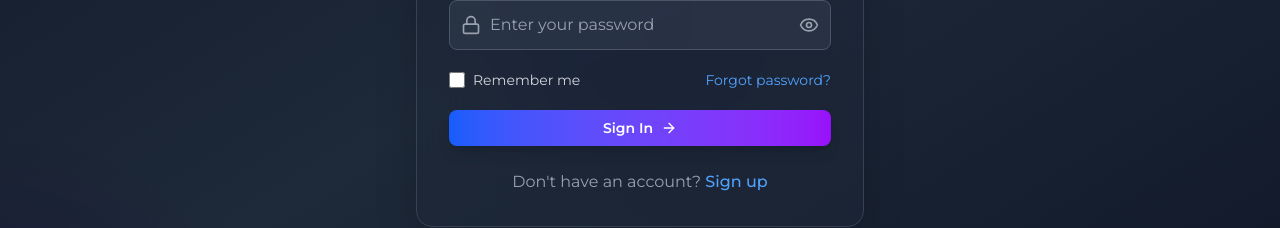
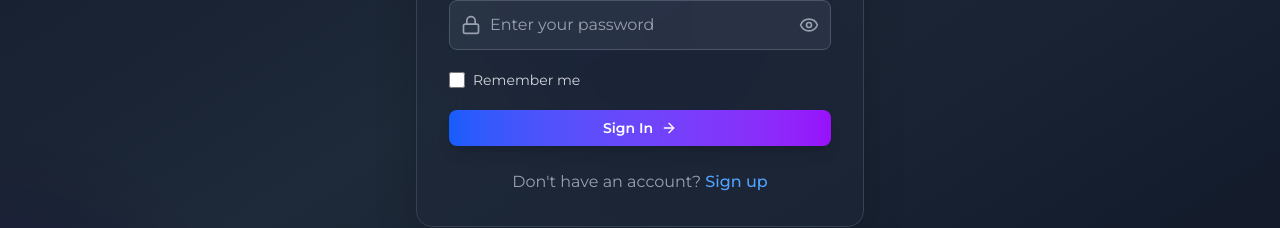
Before and after one commit to bismaysarangi/insightXL, a React (Vite) app in the folder client/: page /auth in a window 1280 px wide. Shown: the part 420-648 px from the top of the page. Built offline with nearby package versions, Linux system fonts and the light colour scheme.

Commit message:
fix: remove "Forgot password?" link from AuthPages component

```diff
--- a/client/src/pages/AuthPages.jsx
+++ b/client/src/pages/AuthPages.jsx
@@ -313,12 +313,6 @@ const AuthPages = () => {
                   />
                   <span className="text-sm text-gray-300">Remember me</span>
                 </label>
-                <a
-                  href="#"
-                  className="text-sm text-blue-400 hover:text-blue-300 transition-colors"
-                >
-                  Forgot password?
-                </a>
               </div>
             )}
 
```
